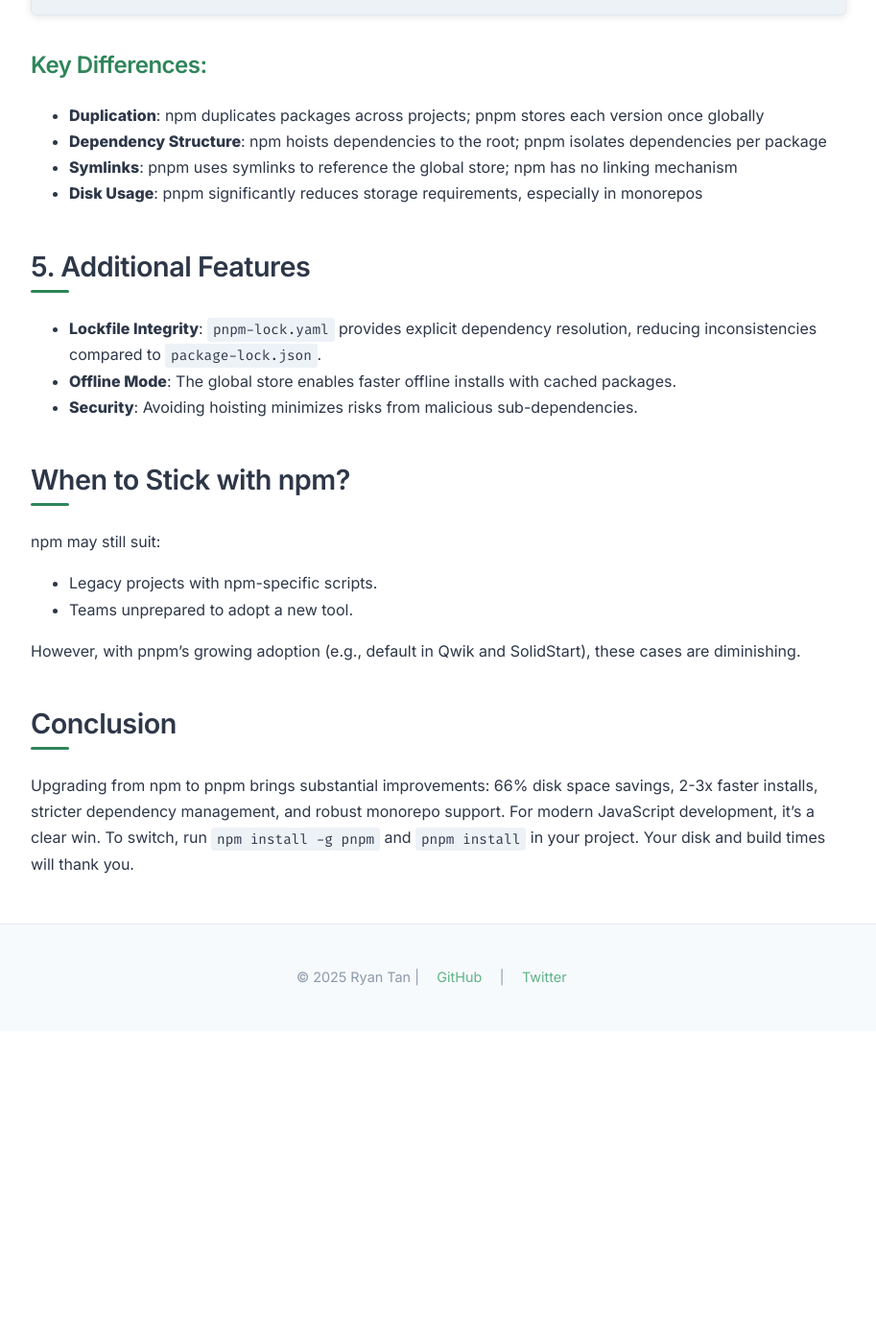
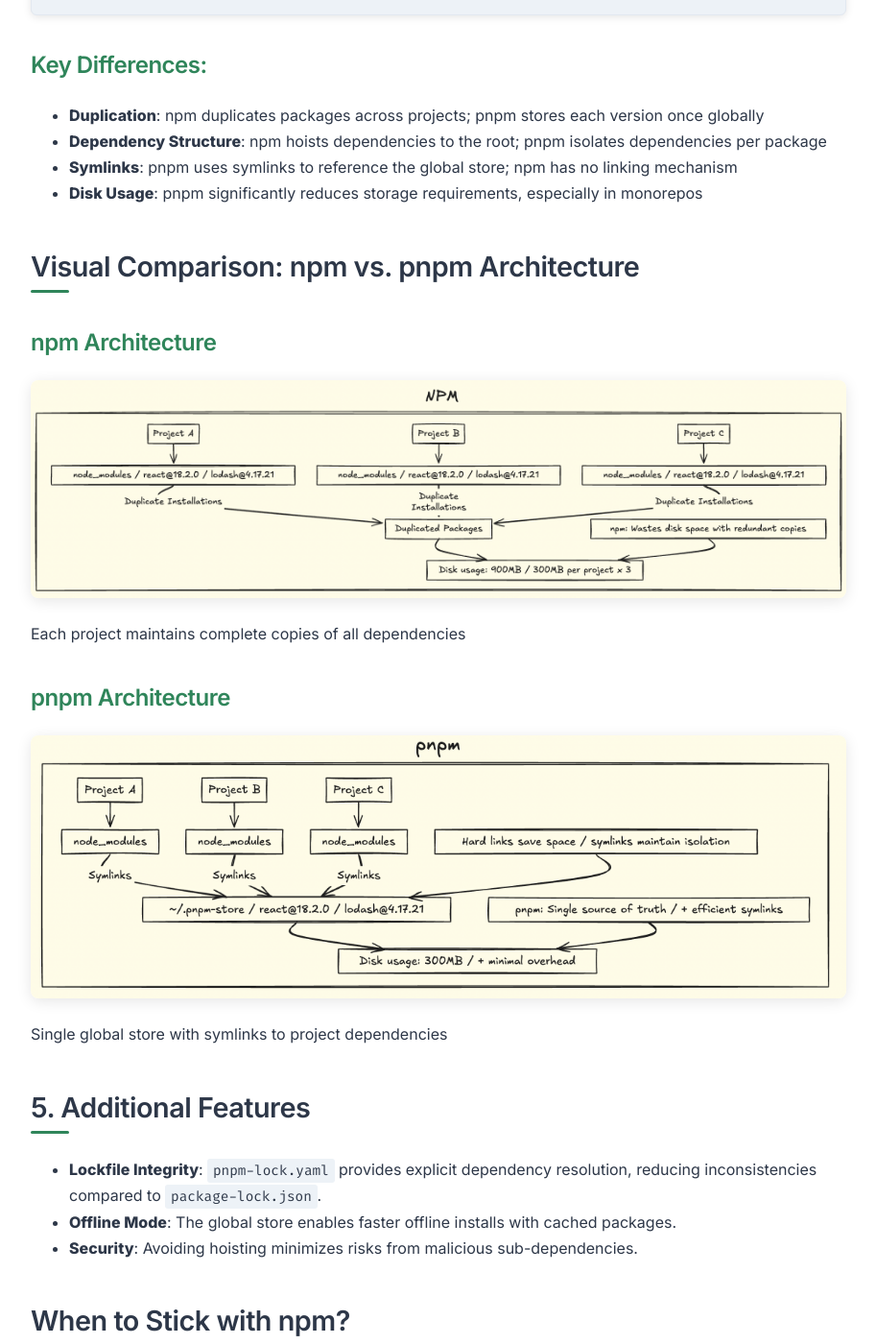
Before and after one commit to ryantzr1/ryantzr1.github.io, a Jekyll site: the page built from _posts/2025-03-27-upgrade-to-pnpm.md, in a window 1280 px wide and 1400 px high, scrolled down 3485 px. Shown: the whole window at 96% size, without its empty margins (183-1096 px from the left). Built offline with Jekyll 4.4.1, drawn with Linux system fonts in a browser that asks for light colours; before the commit the page ends 4559 px from its top, so only the background shows below that.

Commit message:
update pnpm blog with diagram

```diff
--- a/_posts/2025-03-27-upgrade-to-pnpm.md
+++ b/_posts/2025-03-27-upgrade-to-pnpm.md
@@ -127,6 +127,22 @@
 - **Symlinks**: pnpm uses symlinks to reference the global store; npm has no linking mechanism
 - **Disk Usage**: pnpm significantly reduces storage requirements, especially in monorepos
 
+## Visual Comparison: npm vs. pnpm Architecture
+
+<div class="side-by-side-comparison">
+  <div class="comparison-item">
+    <h3>npm Architecture</h3>
+    <img src="/assets/images/npm-diagram.png" alt="npm package architecture" class="diagram-image">
+    <p class="diagram-caption">Each project maintains complete copies of all dependencies</p>
+  </div>
+
+  <div class="comparison-item">
+    <h3>pnpm Architecture</h3>
+    <img src="/assets/images/pnpm-diagram.png" alt="pnpm package architecture" class="diagram-image">
+    <p class="diagram-caption">Single global store with symlinks to project dependencies</p>
+  </div>
+</div>
+
 ## 5. Additional Features
 
 - **Lockfile Integrity**: `pnpm-lock.yaml` provides explicit dependency resolution, reducing inconsistencies compared to `package-lock.json`.
```
Also changed, not shown: assets/images/npm-diagram.png (added), assets/images/pnpm-diagram.png (added).
